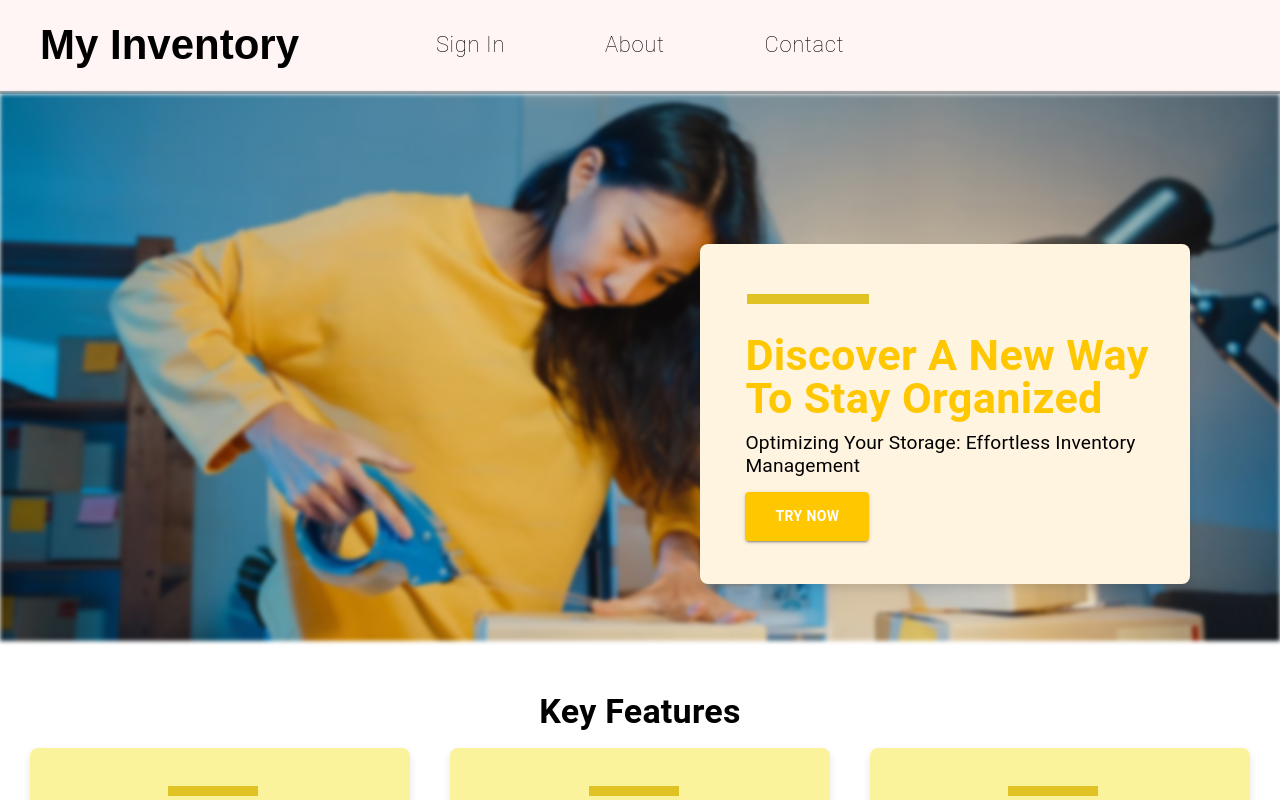
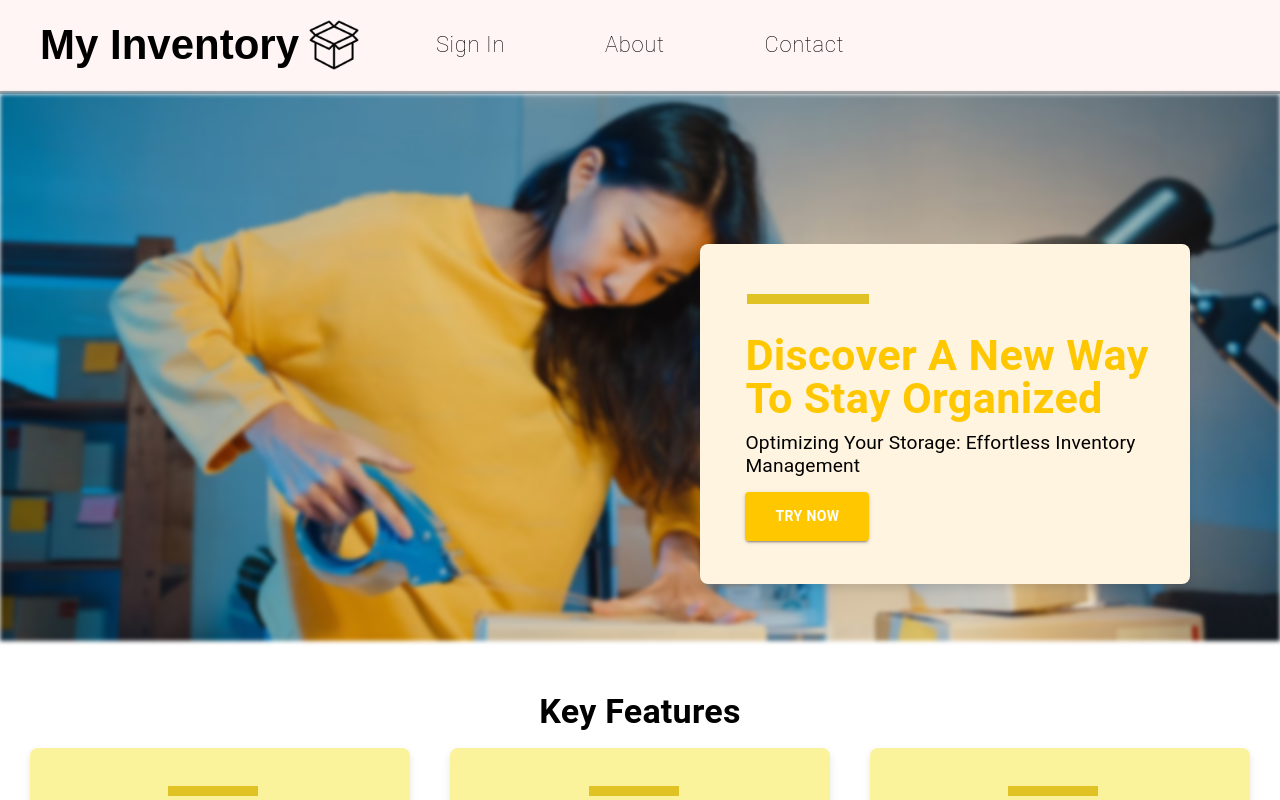
Before and after one commit to Luke7787/ImmaculateInventors, a React (Create React App) app: page / in a window 1280 px wide. Shown: the top 800 px of the page. Built offline with nearby package versions, Linux system fonts and the light colour scheme.

Commit message:
added back logo

```diff
--- a/src/Header/Header.module.css
+++ b/src/Header/Header.module.css
@@ -103,3 +103,14 @@ h1 {
 	background-color: white;
 	border-radius: 40px;
 }
+
+.logoImage {
+	height: auto;
+	width: 50px;
+  }
+
+  .headerLeft {
+	display: flex;
+	align-items: center;
+	gap: 10px;
+  }
--- a/src/Header/Header.tsx
+++ b/src/Header/Header.tsx
@@ -13,7 +13,7 @@ const Header = () => {
     <nav className={styles.header}>
       <div className={styles.headerLeft}>
         <h1>My Inventory</h1>
-        {/* <img src={`${process.env.PUBLIC_URL}/images/box.png`} alt="Logo" className={styles.logoImage} /> */}
+        <img src={`${process.env.PUBLIC_URL}/images/box.png`} alt="Logo" className={styles.logoImage} />
       </div>
       <div className={styles.headerCenter}>
         <Button className={styles.signInButton} onClick={() => setSignInOpen(true)}>
```
